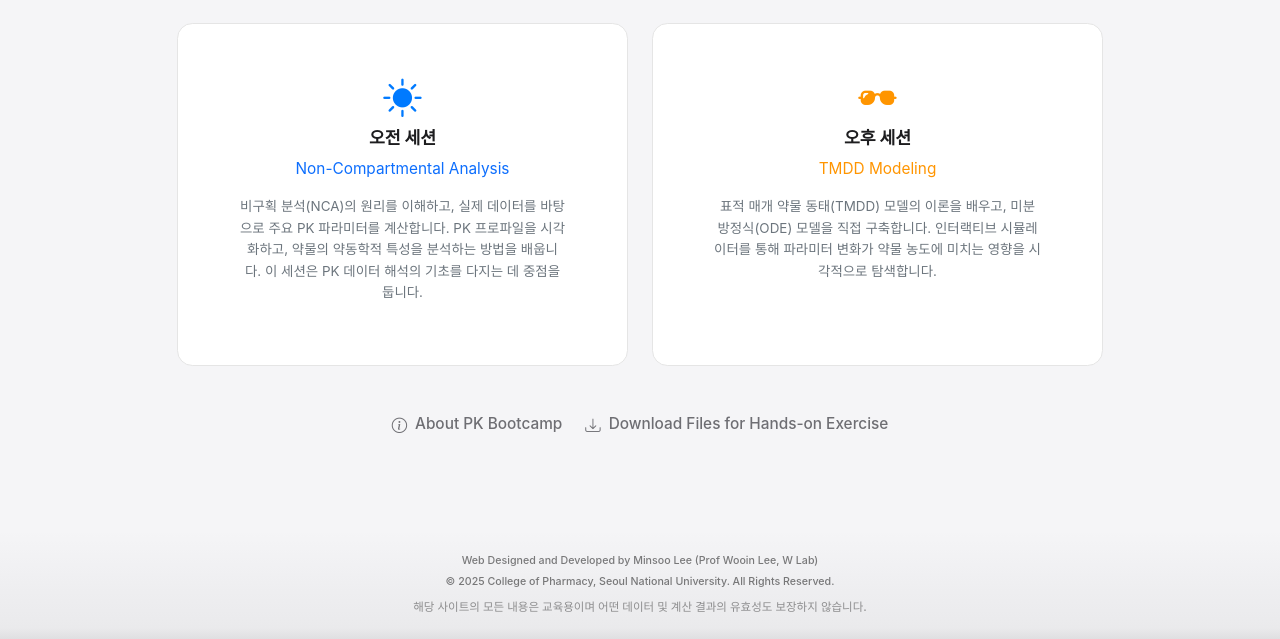
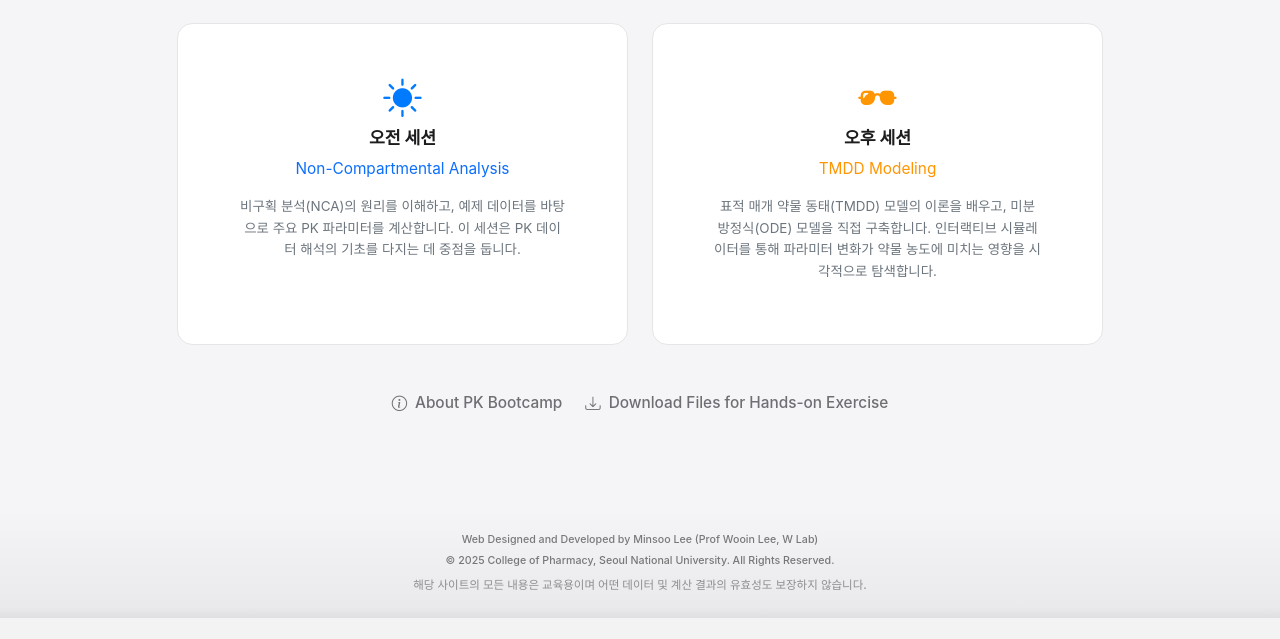
Before and after one commit to snowflower1028/PK-ODE-Simulator, a Django app: page / in a window 1280 px wide. Shown: the part 332-971 px from the top of the page. After the commit the page ends 950 px from the top, so only its background shows below. Run offline with Django 5.2, Linux system fonts and the light colour scheme.

Commit message:
fix: update morning session description

```diff
--- a/bootcamp/templates/bootcamp/welcome.html
+++ b/bootcamp/templates/bootcamp/welcome.html
@@ -49,7 +49,7 @@
           <h4 class="fw-bold mb-2">오전 세션</h4>
           <p class="mb-3 text-primary">Non-Compartmental Analysis</p>
           <p class="small text-secondary px-3">
-            비구획 분석(NCA)의 원리를 이해하고, 실제 데이터를 바탕으로 주요 PK 파라미터를 계산합니다. PK 프로파일을 시각화하고, 약물의 약동학적 특성을 분석하는 방법을 배웁니다. 이 세션은 PK 데이터 해석의 기초를 다지는 데 중점을 둡니다.
+            비구획 분석(NCA)의 원리를 이해하고, 예제 데이터를 바탕으로 주요 PK 파라미터를 계산합니다. 이 세션은 PK 데이터 해석의 기초를 다지는 데 중점을 둡니다.
           </p>
         </div>
       </a>
```
